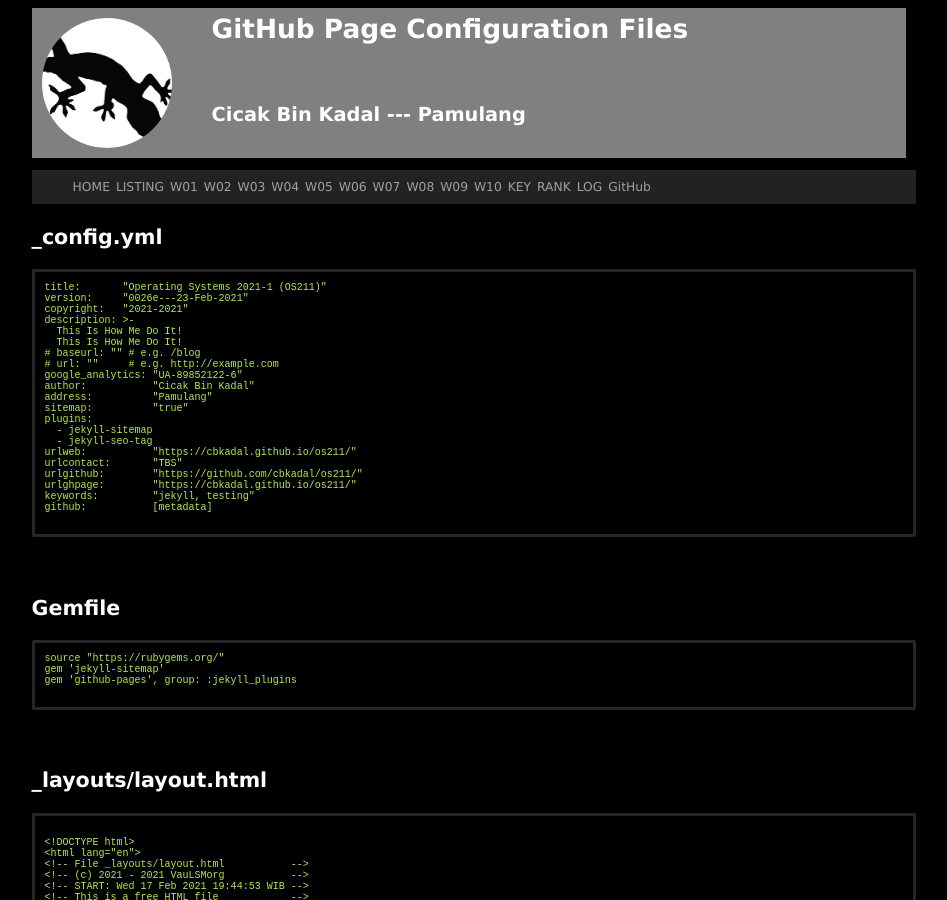
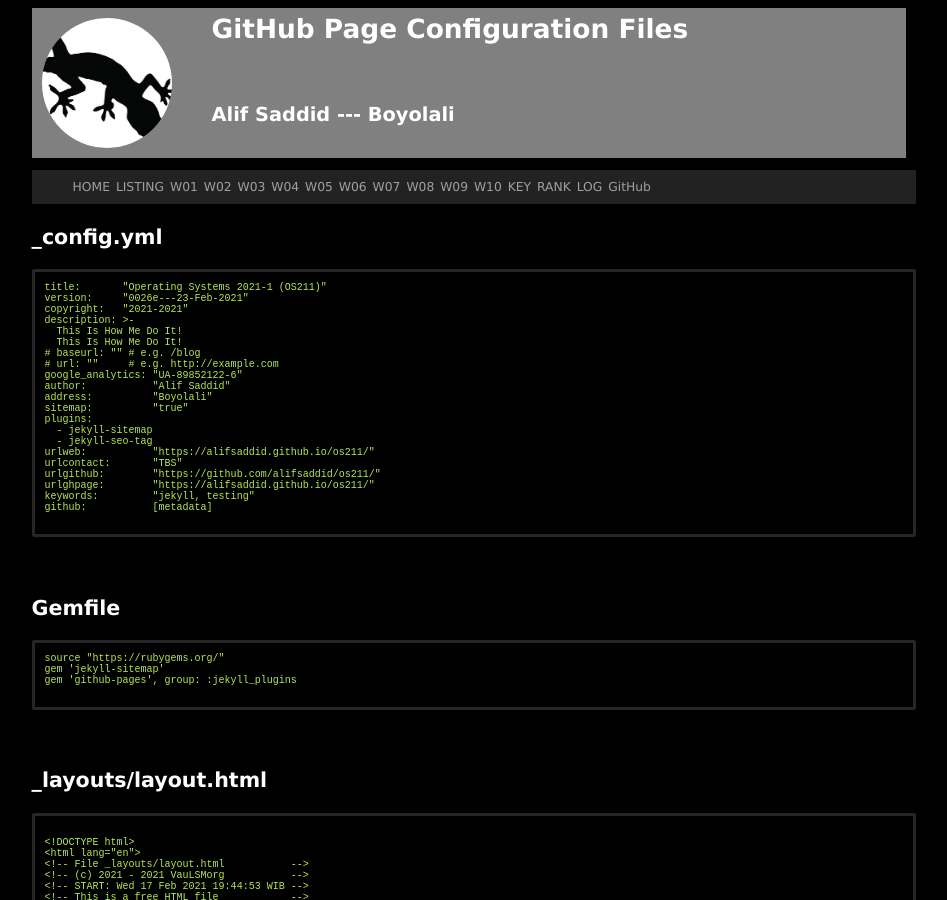
Before and after one commit to alifsaddid/os211, a Jekyll site: the page built from 004.md, in a window 1280 px wide and 900 px high. Shown: the whole window, without its empty margins (166-1113 px from the left). Built offline with Jekyll 4.4.1, drawn with Linux system fonts in a browser that asks for light colours; some of the changed text lies outside the part shown.

Commit message:
Change author

```diff
--- a/004.md
+++ b/004.md
@@ -15,16 +15,16 @@ description: >-
 # baseurl: "" # e.g. /blog
 # url: ""     # e.g. http://example.com
 google_analytics: "UA-89852122-6"
-author:           "Cicak Bin Kadal"
-address:          "Pamulang"
+author:           "Alif Saddid"
+address:          "Boyolali"
 sitemap:          "true"
 plugins:
   - jekyll-sitemap
   - jekyll-seo-tag
-urlweb:           "https://cbkadal.github.io/os211/"
+urlweb:           "https://alifsaddid.github.io/os211/"
 urlcontact:       "TBS"
-urlgithub:        "https://github.com/cbkadal/os211/"
-urlghpage:        "https://cbkadal.github.io/os211/"
+urlgithub:        "https://github.com/alifsaddid/os211/"
+urlghpage:        "https://alifsaddid.github.io/os211/"
 keywords:         "jekyll, testing"
 github:           [metadata]
 
--- a/_config.yml
+++ b/_config.yml
@@ -7,15 +7,15 @@ description: >-
 # baseurl: "" # e.g. /blog
 # url: ""     # e.g. http://example.com
 google_analytics: "UA-89852122-6"
-author:           "Cicak Bin Kadal"
-address:          "Pamulang"
+author:           "Alif Saddid"
+address:          "Boyolali"
 sitemap:          "true"
 plugins:
   - jekyll-sitemap
   - jekyll-seo-tag
-urlweb:           "https://cbkadal.github.io/os211/"
+urlweb:           "https://alifsaddid.github.io/os211/"
 urlcontact:       "TBS"
-urlgithub:        "https://github.com/cbkadal/os211/"
-urlghpage:        "https://cbkadal.github.io/os211/"
+urlgithub:        "https://github.com/alifsaddid/os211/"
+urlghpage:        "https://alifsaddid.github.io/os211/"
 keywords:         "jekyll, testing"
 github:           [metadata]
```
